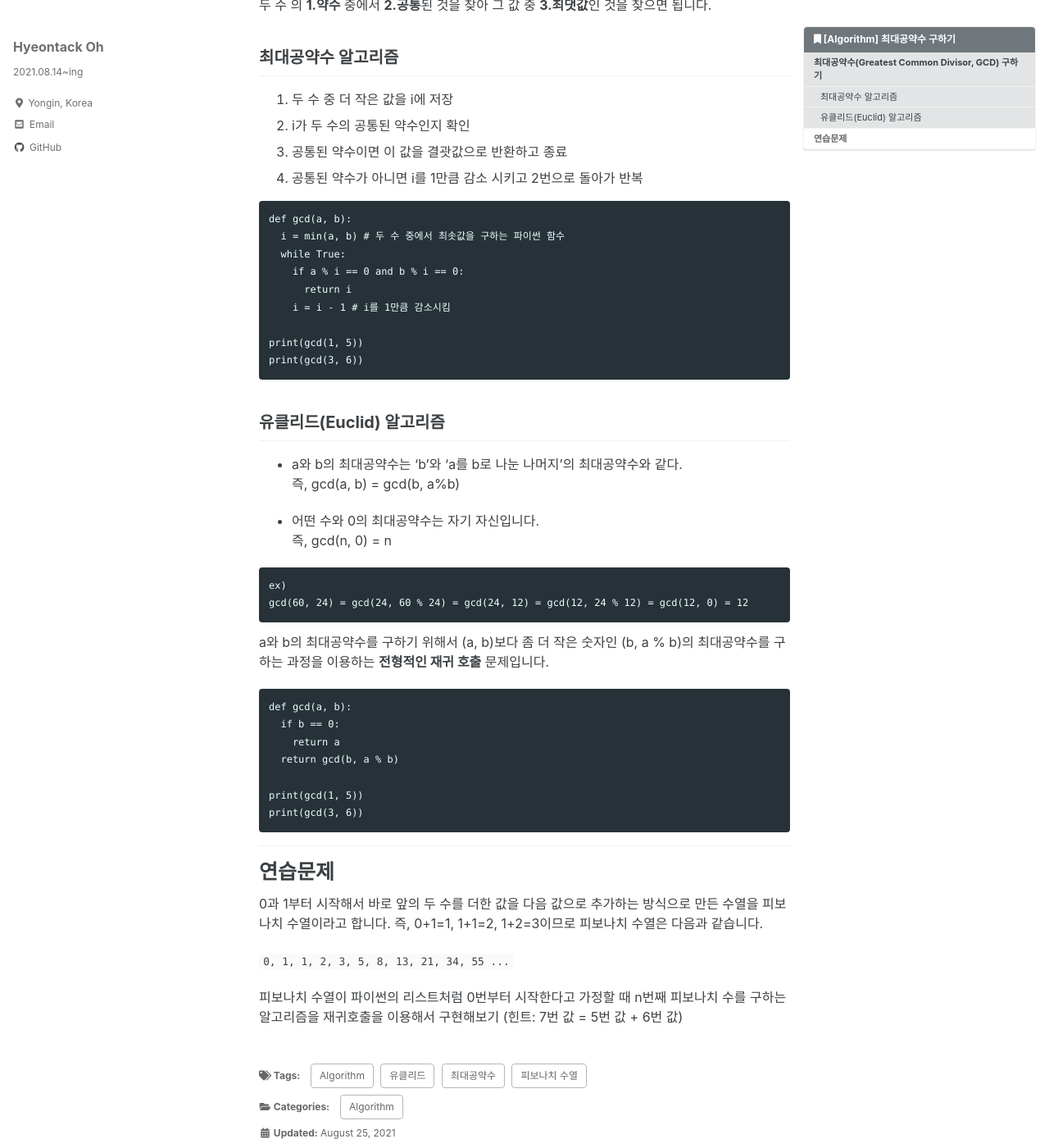
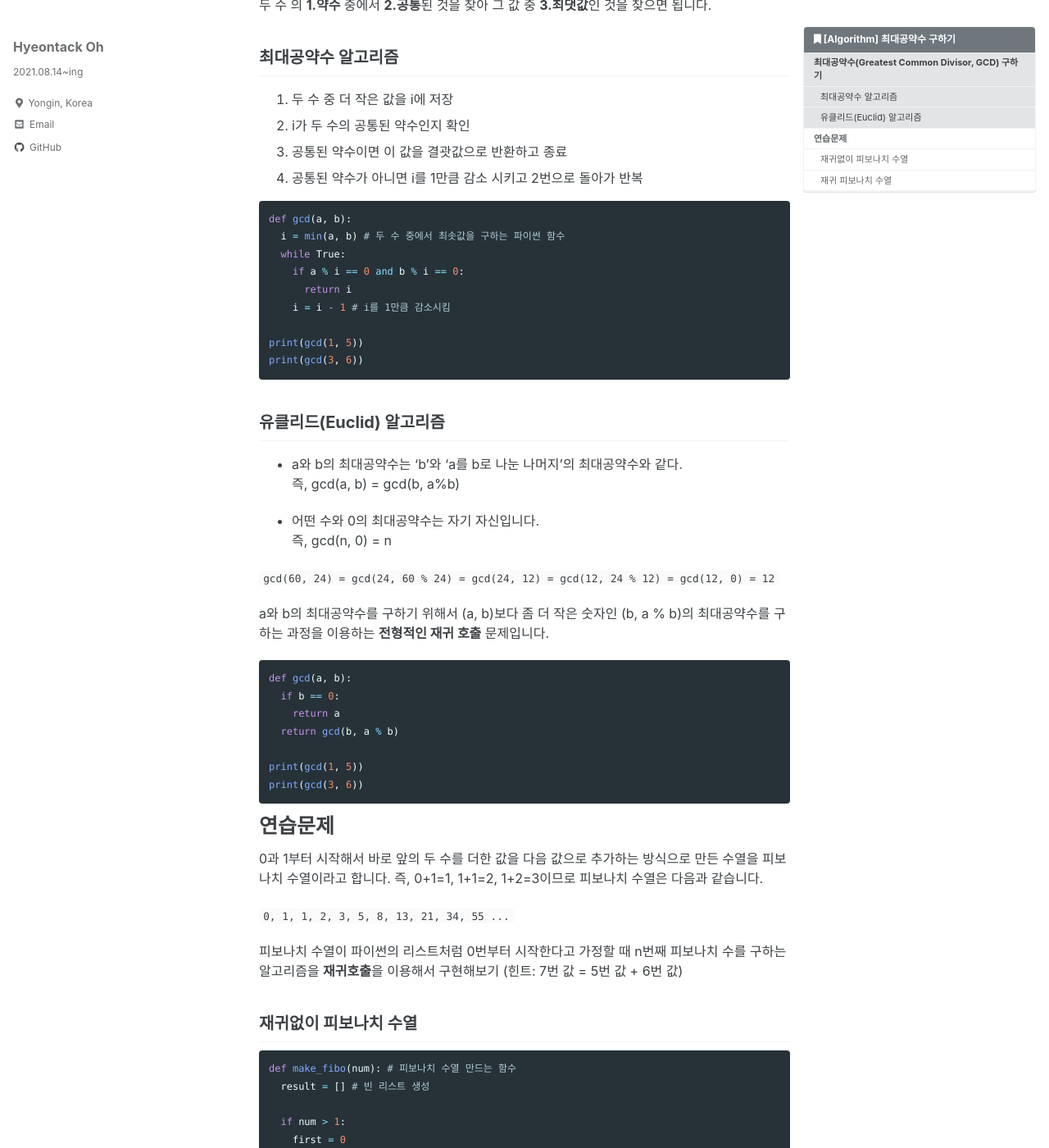
Before and after one commit to hyeontack5/hyeontack5.github.io, a Jekyll site: the page built from _posts/Algorithm/2021-08-25-[Algorithm] 최대공약수 구하기.md, in a window 1280 px wide and 1400 px high, scrolled down 219 px. Shown: the whole window at 82% size. Built offline with Jekyll 4.4.1, drawn with Linux system fonts in a browser that asks for light colours; cached includes are drawn as plain includes; some of the changed text lies outside the part shown.

Commit message:
Add: 최대공약수

````diff
--- a/_posts/Algorithm/2021-08-25-[Algorithm] 최대공약수 구하기.md
+++ b/_posts/Algorithm/2021-08-25-[Algorithm] 최대공약수 구하기.md
@@ -26,7 +26,7 @@ toc_icon: "bookmark"
 3. 공통된 약수이면 이 값을 결괏값으로 반환하고 종료
 4. 공통된 약수가 아니면 i를 1만큼 감소 시키고 2번으로 돌아가 반복
 
-```
+```python
 def gcd(a, b):
   i = min(a, b) # 두 수 중에서 최솟값을 구하는 파이썬 함수
   while True:
@@ -46,14 +46,11 @@ print(gcd(3, 6))
 * 어떤 수와 0의 최대공약수는 자기 자신입니다.
 <br>즉, gcd(n, 0) = n
 
-```
-ex)
-gcd(60, 24) = gcd(24, 60 % 24) = gcd(24, 12) = gcd(12, 24 % 12) = gcd(12, 0) = 12
-```
+`gcd(60, 24) = gcd(24, 60 % 24) = gcd(24, 12) = gcd(12, 24 % 12) = gcd(12, 0) = 12`
 
 a와 b의 최대공약수를 구하기 위해서 (a, b)보다 좀 더 작은 숫자인 (b, a % b)의 최대공약수를 구하는 과정을 이용하는 **전형적인 재귀 호출** 문제입니다.
 
-```
+```python
 def gcd(a, b):
   if b == 0:
     return a
@@ -63,8 +60,6 @@ print(gcd(1, 5))
 print(gcd(3, 6))
 ```
 
----
-
 # 연습문제
 
 0과 1부터 시작해서 바로 앞의 두 수를 더한 값을 다음 값으로 추가하는 방식으로 만든 수열을 피보나치 수열이라고 합니다.
@@ -72,5 +67,50 @@ print(gcd(3, 6))
 
 `0, 1, 1, 2, 3, 5, 8, 13, 21, 34, 55 ...`
 
-피보나치 수열이 파이썬의 리스트처럼 0번부터 시작한다고 가정할 때 n번째 피보나치 수를 구하는 알고리즘을 재귀호출을 이용해서 구현해보기
+피보나치 수열이 파이썬의 리스트처럼 0번부터 시작한다고 가정할 때 n번째 피보나치 수를 구하는 알고리즘을 **재귀호출**을 이용해서 구현해보기
 (힌트: 7번 값 = 5번 값 + 6번 값)
+
+## 재귀없이 피보나치 수열
+
+```python
+def make_fibo(num): # 피보나치 수열 만드는 함수
+  result = [] # 빈 리스트 생성
+
+  if num > 1:
+    first = 0
+    second = 1
+
+    result.append(first)
+    result.append(second)
+
+    for i in range(2, num):
+      third = first + second
+      result.append(third)
+      first = second
+      second = third
+
+  else:
+    result.append(0)
+
+  return result
+
+def pick_fibo(result, pick_num):  # n번째 피보나치 수 구하는 함수
+  print('선택한 n번째 피보나치 수 : ' + str(result.pop(pick_num)))
+
+num = int(input())  # 파보나치 수열 리스트 길이
+pick_num = int(input()) # 피보나치 수열 n번째 피보나치 수
+result = make_fibo(num)
+pick_fibo(result, pick_num)
+```
+
+## 재귀 피보나치 수열
+
+```python
+def fibo(n):
+  if n <= 1:
+    return n
+  return fibo(n-1) + fibo(n-2)
+
+printf(fibo(7))
+printf(fibo(10))
+```
````
